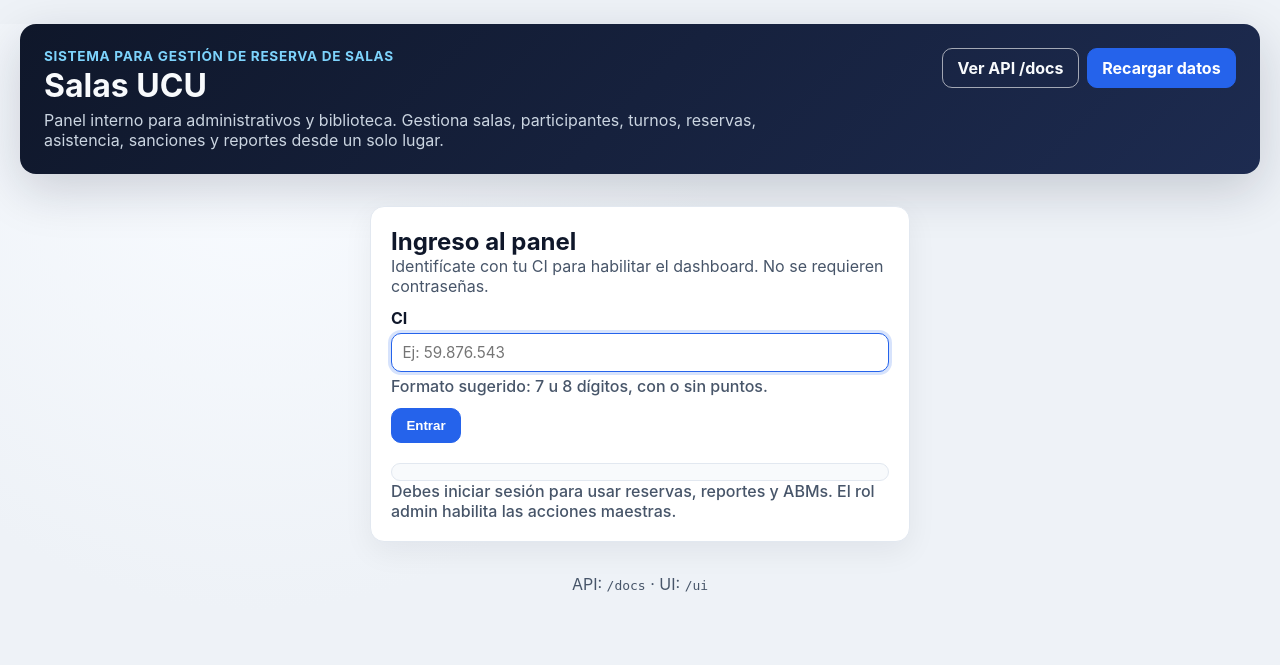
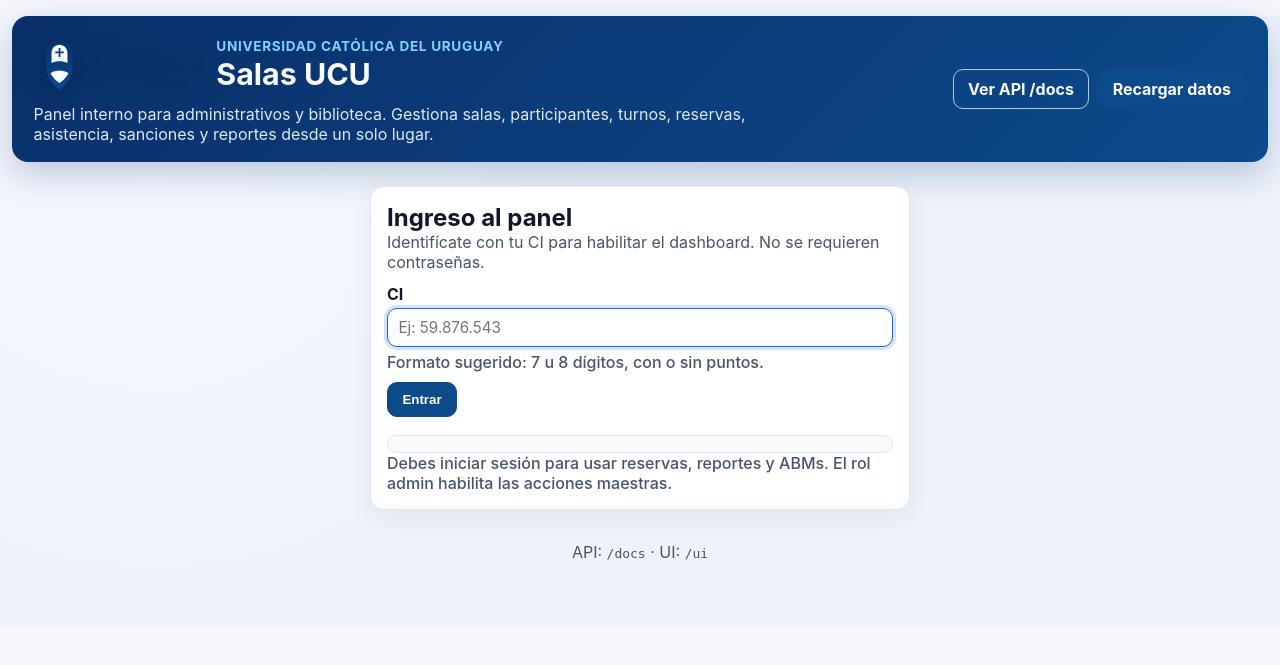
Before and after one commit to elsastre/salas-ucu-bd1, a FastAPI app: page / in a window 1280 px wide. Shown: the top 665 px of the page. Run offline with FastAPI, Linux system fonts and the light colour scheme.

Commit message:
Refresh layout with UCU branding

```diff
--- a/src/static/styles.css
+++ b/src/static/styles.css
@@ -1,7 +1,7 @@
 :root {
   font-family: "Inter", "Segoe UI", system-ui, -apple-system, sans-serif;
   color: #0f172a;
-  background-color: #eef2f7;
+  background-color: #f5f7fb;
 }
 
 * {
@@ -10,14 +10,14 @@
 
 body {
   margin: 0;
-  background: radial-gradient(circle at 20% 20%, #f8fbff, #eef2f7 40%), #eef2f7;
+  background: radial-gradient(circle at 12% 18%, #f6f9ff, #eef3fb 38%), #f5f7fb;
   color: #0f172a;
 }
 
 .page-shell {
-  max-width: 1280px;
+  max-width: 1400px;
   margin: 0 auto;
-  padding: 0 1.25rem 2.5rem;
+  padding: 0 0.75rem 2rem;
 }
 
 #app-shell {
@@ -26,26 +26,48 @@
 
 .hero {
   display: flex;
-  align-items: flex-start;
+  align-items: center;
   justify-content: space-between;
   gap: 1.25rem;
-  padding: 1.5rem;
-  margin: 1.5rem 0;
-  background: linear-gradient(135deg, #0f172a, #1d2b50);
+  padding: 1.1rem 1.35rem;
+  margin: 1rem 0 1.25rem;
+  background: linear-gradient(135deg, #0a2f6a, #0c4a8a);
   color: #f8fafc;
   border-radius: 16px;
-  box-shadow: 0 16px 50px rgba(15, 23, 42, 0.18);
+  box-shadow: 0 12px 36px rgba(12, 50, 110, 0.25);
+}
+
+.hero-info {
+  display: flex;
+  flex-direction: column;
+  gap: 0.4rem;
+}
+
+.hero-brand {
+  display: flex;
+  align-items: center;
+  gap: 0.75rem;
+}
+
+.brand-logo {
+  height: 64px;
+  width: auto;
+  filter: drop-shadow(0 6px 12px rgba(0, 0, 0, 0.18));
+}
+
+.brand-eyebrow {
+  color: #d7e7ff;
 }
 
 .hero h1 {
   margin: 0.1rem 0;
-  font-size: 2rem;
+  font-size: 1.9rem;
 }
 
 .hero .lead {
-  margin: 0.35rem 0 0;
-  color: #cbd5e1;
-  max-width: 720px;
+  margin: 0;
+  color: #dce8f7;
+  max-width: 740px;
 }
 
 .hero-actions {
@@ -58,13 +80,13 @@
   background: #fff;
   border: 1px solid #e2e8f0;
   border-radius: 14px;
-  padding: 1.25rem;
-  box-shadow: 0 10px 30px rgba(15, 23, 42, 0.06);
+  padding: 1rem;
+  box-shadow: 0 8px 26px rgba(15, 23, 42, 0.06);
 }
 
 .card-standalone {
   max-width: 540px;
-  margin: 2rem auto;
+  margin: 1.5rem auto;
 }
 
 .card-header {
@@ -347,9 +369,9 @@
 }
 
 .btn {
-  background: #2563eb;
+  background: #0c4a8a;
   color: white;
-  border: 1px solid #2563eb;
+  border: 1px solid #0c4a8a;
   padding: 0.55rem 0.9rem;
   border-radius: 10px;
   cursor: pointer;
@@ -371,19 +393,19 @@
 }
 
 .btn.secondary {
-  background: #0ea5e9;
-  border-color: #0ea5e9;
+  background: #0b72c8;
+  border-color: #0b72c8;
 }
 
 .btn.ghost {
   background: transparent;
-  color: #0f172a;
+  color: #0c4a8a;
   border-color: #cbd5e1;
 }
 
 .hero .btn.ghost {
   color: #f8fafc;
-  border-color: rgba(255, 255, 255, 0.6);
+  border-color: rgba(255, 255, 255, 0.7);
 }
 
 .btn.link {
@@ -403,7 +425,7 @@
 .form-grid {
   display: grid;
   grid-template-columns: repeat(auto-fit, minmax(220px, 1fr));
-  gap: 0.75rem;
+  gap: 0.65rem;
 }
 
 .form-grid.tight {
--- a/src/templates/ui.html
+++ b/src/templates/ui.html
@@ -9,9 +9,14 @@
 <body>
     <div class="page-shell">
         <header class="hero">
-            <div>
-                <p class="eyebrow">Sistema para Gestión de Reserva de Salas</p>
-                <h1>Salas UCU</h1>
+            <div class="hero-info">
+                <div class="hero-brand">
+                    <img src="/static/ucu-logo.svg" alt="Logo UCU" class="brand-logo" />
+                    <div>
+                        <p class="eyebrow brand-eyebrow">Universidad Católica del Uruguay</p>
+                        <h1>Salas UCU</h1>
+                    </div>
+                </div>
                 <p class="lead">
                     Panel interno para administrativos y biblioteca. Gestiona salas, participantes, turnos, reservas,
                     asistencia, sanciones y reportes desde un solo lugar.
```
Also changed, not shown: other parts of src/static/styles.css (+22 -22 lines), src/static/ucu-logo.svg (added).
